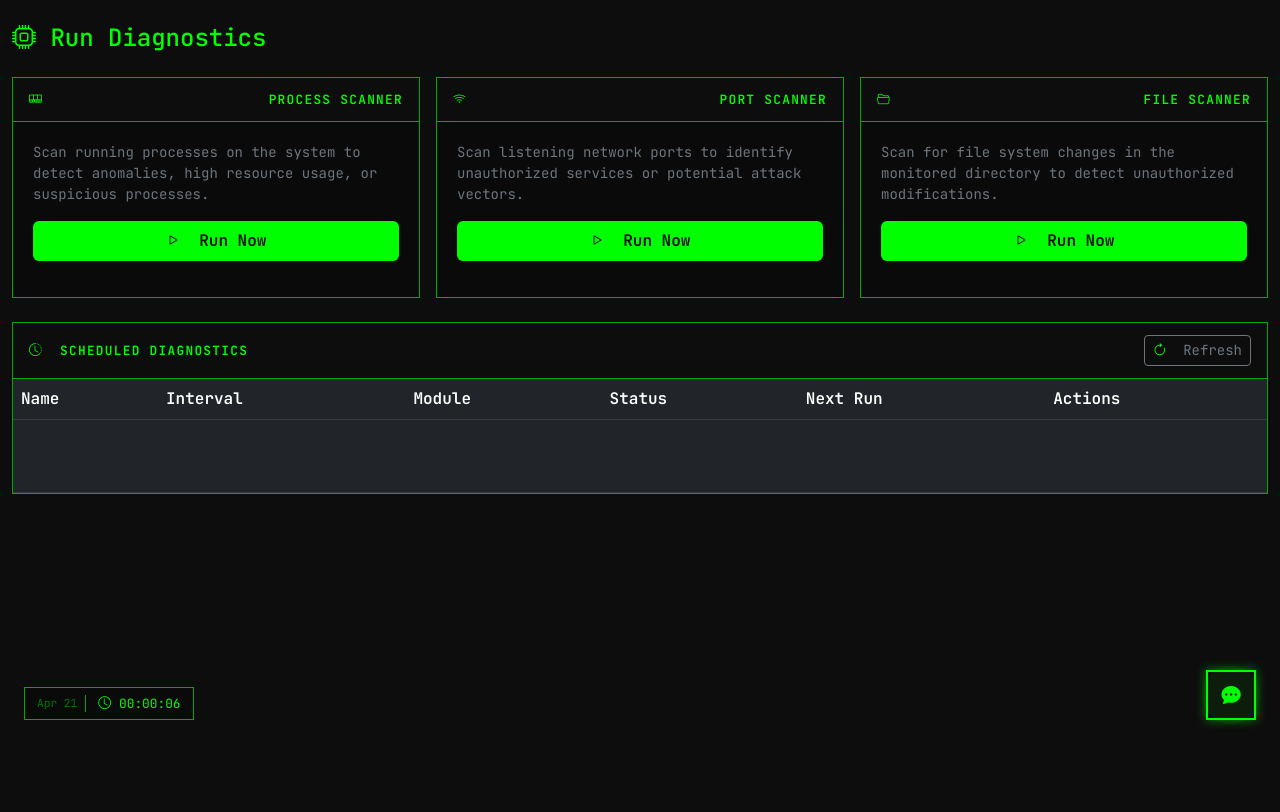
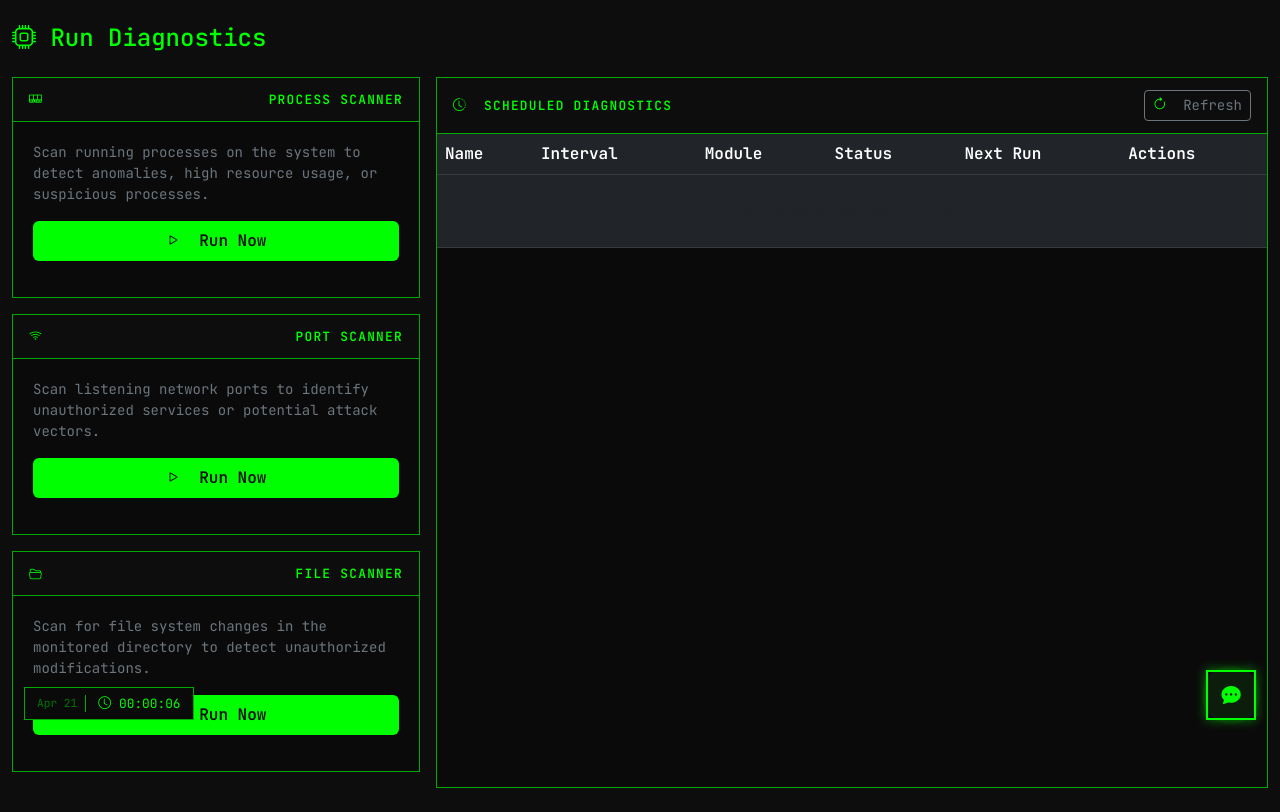
Before and after one commit to prrathnayake/Phantom, a Flask app: page /diagnostics in a window 1280 px wide. Shown: the part 56-868 px from the top of the page. Before the commit the page ends 783 px from the top, so only its background shows below. Run offline with Flask 3, Linux system fonts and the light colour scheme; data that the repository does not hold is empty.

Commit message:
Rearrange diagnostics page: scanners left, schedule table right

```diff
--- a/apps/web/templates/diagnostics.html
+++ b/apps/web/templates/diagnostics.html
@@ -12,10 +12,11 @@
     </div>
 </div>
 
-<div class="row g-3 mb-4">
-    <!-- Process Scanner -->
-    <div class="col-md-4">
-        <div class="card h-100">
+<div class="row g-3">
+    <!-- Left: Scanner Cards -->
+    <div class="col-lg-4">
+        <!-- Process Scanner -->
+        <div class="card mb-3">
             <div class="card-header">
                 <i class="bi bi-memory"></i> Process Scanner
             </div>
@@ -29,11 +30,9 @@
                 <div class="mt-3" id="processResult"></div>
             </div>
         </div>
-    </div>
 
-    <!-- Port Scanner -->
-    <div class="col-md-4">
-        <div class="card h-100">
+        <!-- Port Scanner -->
+        <div class="card mb-3">
             <div class="card-header">
                 <i class="bi bi-wifi"></i> Port Scanner
             </div>
@@ -47,11 +46,9 @@
                 <div class="mt-3" id="portResult"></div>
             </div>
         </div>
-    </div>
 
-    <!-- File Scanner -->
-    <div class="col-md-4">
-        <div class="card h-100">
+        <!-- File Scanner -->
+        <div class="card mb-3">
             <div class="card-header">
                 <i class="bi bi-folder2-open"></i> File Scanner
             </div>
@@ -66,12 +63,10 @@
             </div>
         </div>
     </div>
-</div>
 
-<!-- Scheduled Diagnostics -->
-<div class="row">
-    <div class="col-lg-12">
-        <div class="card">
+    <!-- Right: Scheduled Diagnostics -->
+    <div class="col-lg-8">
+        <div class="card h-100">
             <div class="card-header d-flex justify-content-between align-items-center">
                 <div>
                     <i class="bi bi-clock-history"></i> Scheduled Diagnostics
@@ -80,7 +75,7 @@
                     <i class="bi bi-arrow-clockwise"></i> Refresh
                 </button>
             </div>
-            <div class="table-responsive">
+            <div class="table-responsive" style="max-height: 500px;">
                 <table class="table table-dark mb-0">
                     <thead>
                         <tr>
```
